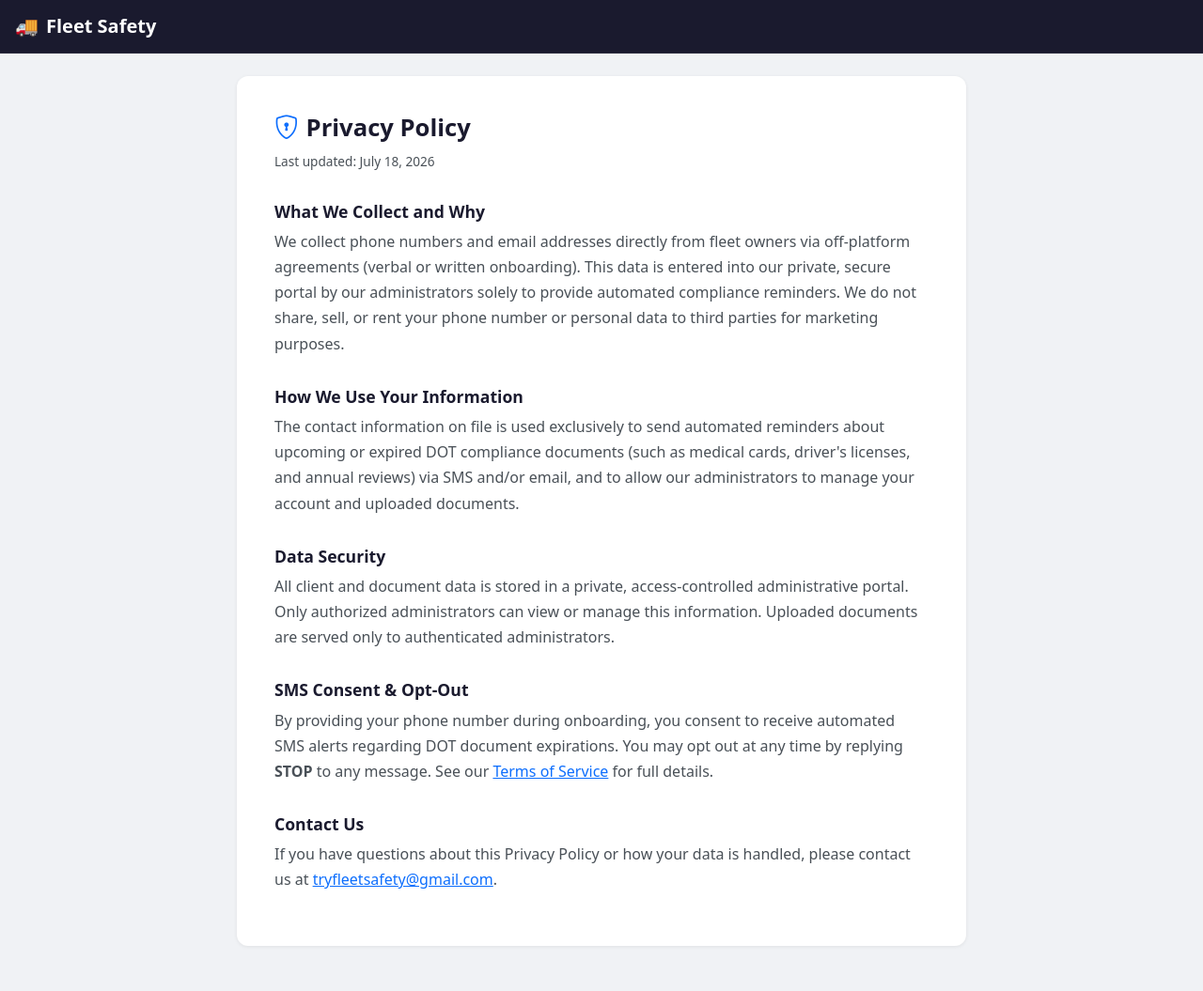
After one commit to NickKalas/Fleet-Safety-App, a Flask app: page /privacy in a window 1280 px wide. The commit adds this page. Shown: the whole page at 94% size. Run offline with Flask 3, Linux system fonts and the light colour scheme; some libraries are stand-ins or nearby versions.

Commit message:
Added TOS and Privacy Policy

```diff
--- a/app.py
+++ b/app.py
@@ -10,6 +10,7 @@ from flask_session import Session
 from werkzeug.utils import secure_filename
 from dotenv import load_dotenv
 from groq import Groq
+from twilio.twiml.messaging_response import MessagingResponse
 import pdfplumber
 import docx
 
@@ -444,6 +445,26 @@ def index():
     return redirect(url_for('admin'))
 
 
+# ==============================================================
+# PUBLIC LEGAL PAGES (Privacy Policy / Terms of Service)
+# Required for Twilio Toll-Free Verification. These are public,
+# unauthenticated routes — no @login_required here on purpose,
+# since Twilio's reviewers and end users need to be able to view
+# them without an admin account.
+# ==============================================================
+
+@app.route('/privacy')
+def privacy_policy():
+    """Public Privacy Policy page."""
+    return render_template('privacy.html')
+
+
+@app.route('/tos')
+def terms_of_service():
+    """Public Terms of Service page."""
+    return render_template('tos.html')
+
+
 @app.route('/admin', methods=['GET', 'POST'])
 @login_required
 def admin():
@@ -756,7 +777,7 @@ def confirm_document(client_uuid):
     )
     db.commit()
 
-    print(f"  ✅ Saved to database — {safe_filename} for client {client_uuid}")
+    print(f"  ✅ Saved to database — {safe_filename} for client {client['company_name']}.")
 
     return jsonify(
         success=True,
@@ -764,6 +785,41 @@ def confirm_document(client_uuid):
     )
 
 
+# ==============================================================
+# TWILIO SMS WEBHOOK (Toll-Free Verification: HELP / STOP handling)
+# ==============================================================
+
+@app.route('/webhook/sms', methods=['POST'])
+def sms_webhook():
+    """
+    Twilio calls this URL every time someone replies to your toll-free
+    number. Required by Twilio's Toll-Free Verification for any number
+    that sends SMS alerts.
+
+    - "HELP"                  → sends back support contact info.
+    - "STOP" / "UNSUBSCRIBE"  → sends back an opt-out confirmation.
+      (Twilio itself blocks future sends to that number automatically;
+      this just sends the required confirmation text.)
+    - Anything else           → no reply (empty TwiML response).
+    """
+    incoming_msg = request.values.get('Body', '').strip().upper()
+
+    response = MessagingResponse()
+
+    if incoming_msg == 'HELP':
+        response.message(
+            "Fleet Safety Alerts: Need help? Email tryfleetsafety@gmail.com "
+            "or visit our site. Reply STOP to cancel."
+        )
+    elif incoming_msg in ('STOP', 'UNSUBSCRIBE'):
+        response.message(
+            "You have been unsubscribed from Fleet Safety Alerts. "
+            "You will not receive any more messages."
+        )
+
+    return str(response)
+
+
 # --- Start the Server ---
 if __name__ == '__main__':
     app.run(debug=True)
--- /dev/null
+++ b/templates/privacy.html
@@ -0,0 +1,108 @@
+<!DOCTYPE html>
+<html lang="en">
+<head>
+    <meta charset="UTF-8">
+    <meta name="viewport" content="width=device-width, initial-scale=1.0">
+    <title>Privacy Policy – Fleet Safety</title>
+    <link href="https://cdn.jsdelivr.net/npm/bootstrap@5.3.2/dist/css/bootstrap.min.css" rel="stylesheet">
+    <link href="https://cdn.jsdelivr.net/npm/bootstrap-icons@1.11.3/font/bootstrap-icons.css" rel="stylesheet">
+    <style>
+        body {
+            background-color: #f0f2f5;
+        }
+        .app-navbar {
+            background: #1a1a2e;
+            border-bottom: 1px solid rgba(255,255,255,0.08);
+        }
+        .legal-card {
+            border: none;
+            border-radius: 12px;
+            box-shadow: 0 1px 4px rgba(0,0,0,0.07);
+        }
+        .legal-card .card-body {
+            padding: 2.5rem;
+        }
+        .legal-card h1 {
+            font-size: 1.6rem;
+            font-weight: 700;
+            color: #1a1a2e;
+        }
+        .legal-card h2 {
+            font-size: 1.1rem;
+            font-weight: 700;
+            color: #1a1a2e;
+            margin-top: 2rem;
+        }
+        .legal-card p, .legal-card li {
+            color: #495057;
+            line-height: 1.7;
+        }
+        .updated-date {
+            font-size: 0.85rem;
+            color: #6c757d;
+        }
+    </style>
+</head>
+<body>
+
+<!-- ============================================================
+     NAVBAR (matches admin dashboard styling)
+     ============================================================ -->
+<nav class="navbar app-navbar px-3 py-2 mb-4">
+    <a class="navbar-brand text-white fw-bold d-flex align-items-center gap-2" href="/">
+        🚚 <span>Fleet Safety</span>
+    </a>
+</nav>
+
+<div class="container-lg pb-5" style="max-width: 800px;">
+    <div class="card legal-card">
+        <div class="card-body">
+            <h1><i class="bi bi-shield-lock text-primary me-2"></i>Privacy Policy</h1>
+            <p class="updated-date">Last updated: July 18, 2026</p>
+
+            <h2>What We Collect and Why</h2>
+            <p>
+                We collect phone numbers and email addresses directly from fleet owners via
+                off-platform agreements (verbal or written onboarding). This data is entered
+                into our private, secure portal by our administrators solely to provide
+                automated compliance reminders. We do not share, sell, or rent your phone
+                number or personal data to third parties for marketing purposes.
+            </p>
+
+            <h2>How We Use Your Information</h2>
+            <p>
+                The contact information on file is used exclusively to send automated
+                reminders about upcoming or expired DOT compliance documents (such as
+                medical cards, driver's licenses, and annual reviews) via SMS and/or
+                email, and to allow our administrators to manage your account and
+                uploaded documents.
+            </p>
+
+            <h2>Data Security</h2>
+            <p>
+                All client and document data is stored in a private, access-controlled
+                administrative portal. Only authorized administrators can view or manage
+                this information. Uploaded documents are served only to authenticated
+                administrators.
+            </p>
+
+            <h2>SMS Consent &amp; Opt-Out</h2>
+            <p>
+                By providing your phone number during onboarding, you consent to receive
+                automated SMS alerts regarding DOT document expirations. You may opt out
+                at any time by replying <strong>STOP</strong> to any message. See our
+                <a href="/tos">Terms of Service</a> for full details.
+            </p>
+
+            <h2>Contact Us</h2>
+            <p>
+                If you have questions about this Privacy Policy or how your data is
+                handled, please contact us at
+                <a href="mailto:tryfleetsafety@gmail.com">tryfleetsafety@gmail.com</a>.
+            </p>
+        </div>
+    </div>
+</div>
+
+</body>
+</html>
```
Also changed, not shown: templates/admin.html (+17 -0 lines), templates/tos.html (added, +129 -0 lines).
